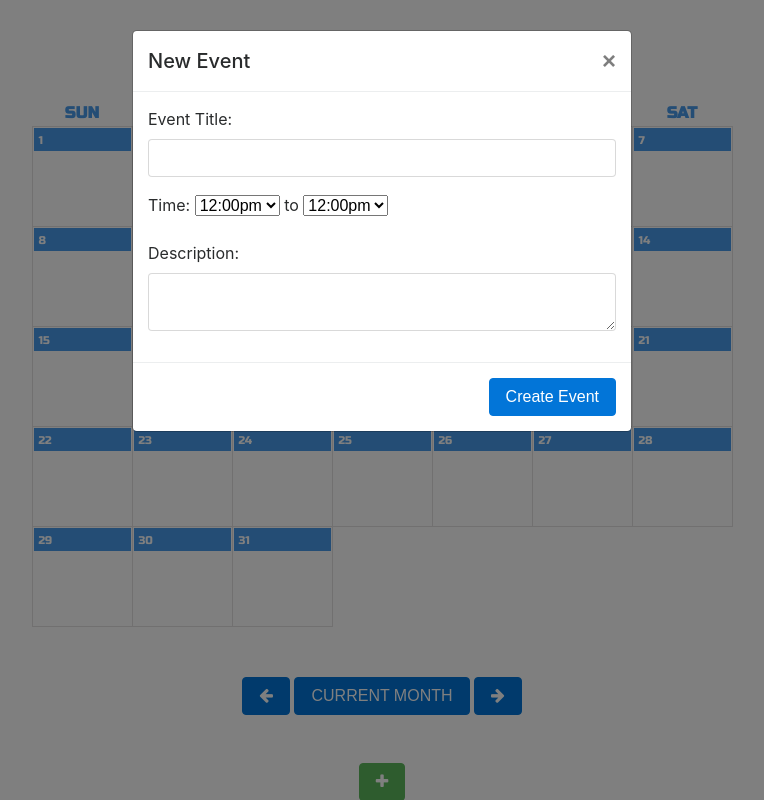
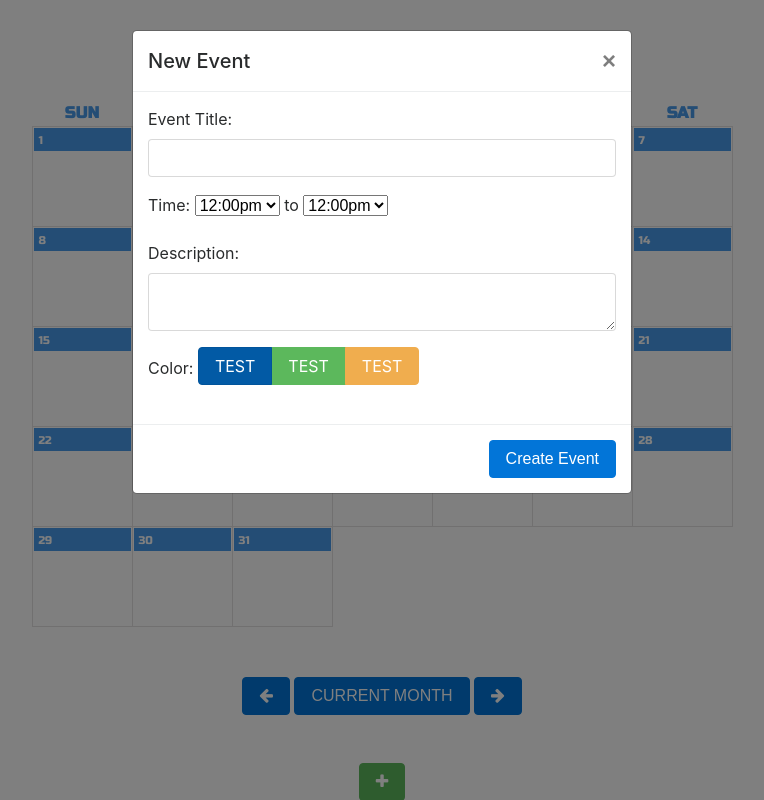
Before and after one commit to Tennyx/rinklink, a Django app: page /rink-calendar/ in a window 1280 px wide, after a click that opens the changed part. Shown: the whole page, without its empty margins (258-1022 px from the left). Run offline with Django 3.2, Linux system fonts and the light colour scheme; data comes from the database, SQL or seed files in the repository; parts of the project's set-up code (start-up, migrations or seed data) failed here and were passed over; some libraries are stand-ins or nearby versions.

Commit message:
started color selector playing.

```diff
--- a/rink_calendar/static/js/modals.js
+++ b/rink_calendar/static/js/modals.js
@@ -29,6 +29,22 @@ const createModal =
 	            			<label for="eventDesc" class="form-control-label">Description:</label>\
 	            			<textarea class="form-control" id="eventDesc"></textarea>\
 	          			</div>\
+	          			<div class="form-group">\
+	          				<label for="eventColor" class="form-control-label">Color:</label>\
+	          				\
+	          				<div class="btn-group" data-toggle="buttons">\
+							  <label class="btn btn-primary active">\
+							    <input type="radio" name="options" id="option1" autocomplete="off" checked>TEST\
+							  </label>\
+							  <label class="btn btn-success">\
+							    <input type="radio" name="options" id="option2" autocomplete="off">TEST\
+							  </label>\
+							  <label class="btn btn-warning">\
+							    <input type="radio" name="options" id="option3" autocomplete="off">TEST\
+							  </label>\
+							</div>\
+	          				\
+	          			</div>\
 	        		</form>\
 					</div>\
 					<div class="modal-footer">\
```
Also changed, not shown: rink_calendar/static/css/main.css (line endings or trailing spaces).
